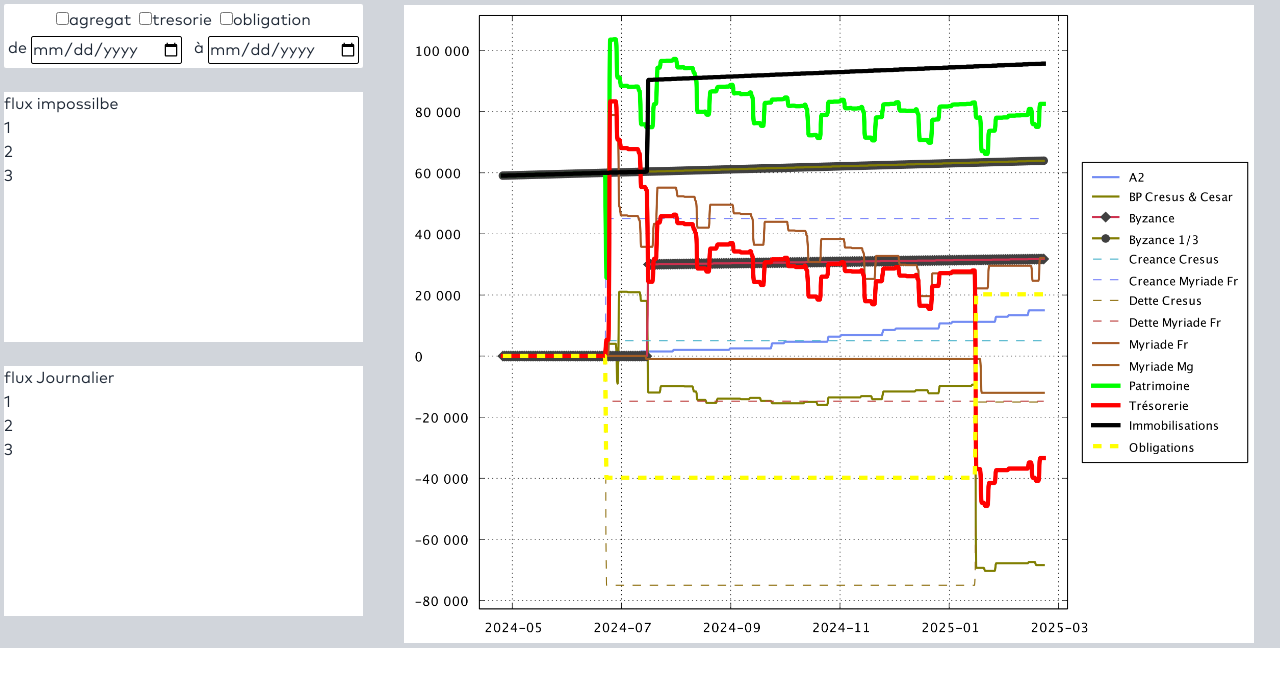
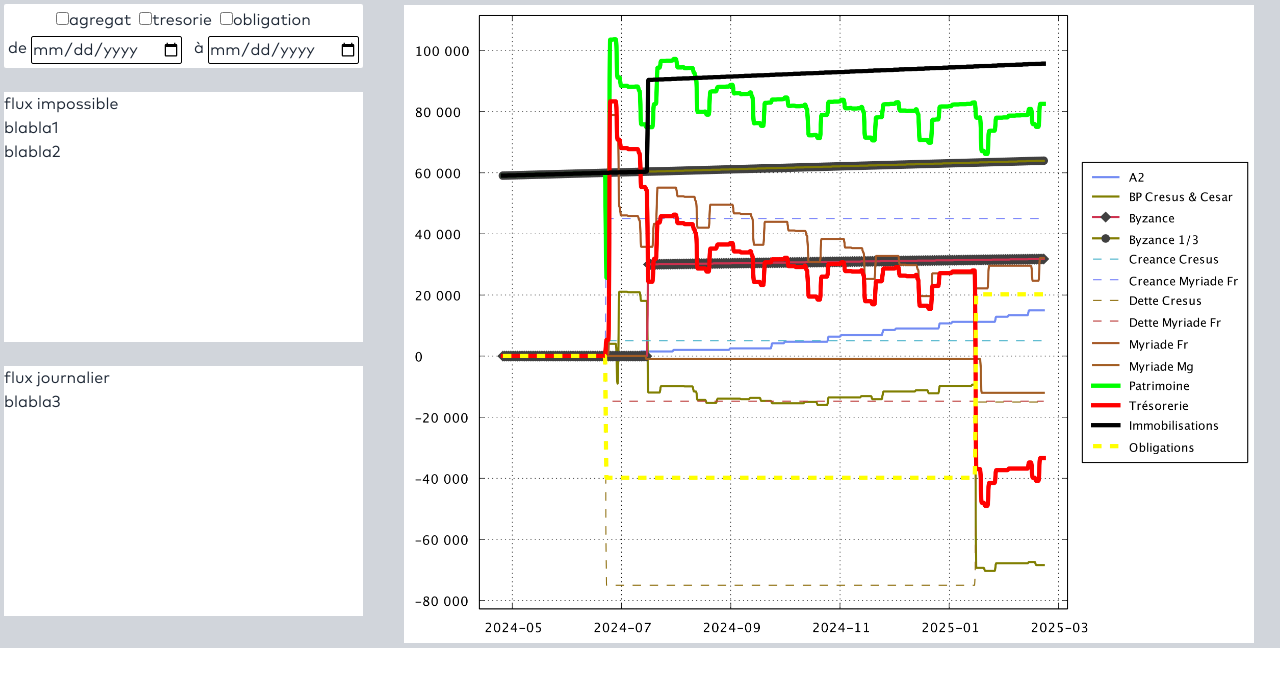
Before and after one commit to Marc985/projet1-front-STD22095, a React (Create React App) app: page / in a window 1280 px wide. Shown: the top 686 px of the page. Built offline with nearby package versions, Linux system fonts and the light colour scheme.

Commit message:
chore:date filter

```diff
--- a/src/App/App.jsx
+++ b/src/App/App.jsx
@@ -3,17 +3,23 @@ import { UserInput } from "../components/UserInput";
 import { ImpossibleFlow} from "../components/ImpossibleFlow";
 import { DailyFlow } from "../components/DailyFlow";
 import Graph from "../assets/graph-pic/graph1.png"
-
+import { useState } from "react";
 
 const App = () => {
+    const [startDate, setStartDate] = useState("2024-05-03"); // Valeur par défaut
+    const [endDate, setEndDate] = useState("2024-07-20"); // Valeur par défaut
 
+    const handleDateChange = (start, end) => {
+        setStartDate(start);
+        setEndDate(end);
+    };
 
     return (
         <div className="flex flex-row gap-10 bg-gray-300 h-full p-1">
             <div className="flex flex-col gap-6">
-                <UserInput/>
-                <ImpossibleFlow/>
-                <DailyFlow/>
+                <UserInput onDateChange={handleDateChange}/>
+                <ImpossibleFlow begin={startDate} end={endDate}/>
+                <DailyFlow begin={startDate} end={endDate}/>
 
             </div>
             <div className="border border-gray-300">
--- a/src/components/DailyFlow.jsx
+++ b/src/components/DailyFlow.jsx
@@ -1,6 +1,7 @@
 import { FlowList } from "../utils/FlowList";
-export const DailyFlow=()=>{
+import data from "../mockData/data.json"
+export const DailyFlow=({begin,end})=>{
     return (
-        <FlowList type={"flux Journalier"}/>
+        <FlowList type={"flux journalier"} data={data.data} beginDate={begin} endDate={end}/>
     )
 }
--- a/src/components/ImpossibleFlow.jsx
+++ b/src/components/ImpossibleFlow.jsx
@@ -1,6 +1,8 @@
 import { FlowList } from "../utils/FlowList";
-export const ImpossibleFlow=()=>{
+import data from "../mockData/data.json"
+export const ImpossibleFlow=({begin,end})=>{
+
     return (
-        <FlowList type={"flux impossilbe"}/>
+        <FlowList type={"flux impossible"} data={data.data} beginDate={begin} endDate={end} />
     )
 }
--- a/src/components/UserInput.jsx
+++ b/src/components/UserInput.jsx
@@ -1,4 +1,19 @@
-export const UserInput=()=>{
+import { useState } from "react";
+export const UserInput=({onDateChange})=>{
+    const [startDate, setStartDate] = useState('');
+    const [endDate, setEndDate] = useState('');
+
+    const handleStartDateChange = (event) => {
+        const date = event.target.value;
+        setStartDate(date);
+        onDateChange(date, endDate); // Notify parent about the date change
+    };
+
+    const handleEndDateChange = (event) => {
+        const date = event.target.value;
+        setEndDate(date);
+        onDateChange(startDate, date);
+    }
     return(
             <div className="bg-white p-1 rounded-sm flex flex-col gap-1 items-center justify-center">
                     <div className="flex flex-row gap-2">
@@ -18,11 +33,14 @@ export const UserInput=()=>{
                     <div className="flex flex-row gap-3">
                         <label className="flex flex-row gap-1">
                             <div>de</div>
-                            <input type="date"  className="border border-black rounded-sm"/>
+                            <input type="date"  className="border border-black rounded-sm"
+                            onChange={handleStartDateChange}/>
                         </label>
                         <label className="flex flex-row gap-1">
                             <div>à</div>
-                            <input type="date"  className="border border-black rounded-sm"/>
+                            <input type="date"  className="border border-black rounded-sm"
+                            onChange={handleEndDateChange}
+                            />
                         </label>
                     </div>
             </div>
--- a/src/mockData/data.json
+++ b/src/mockData/data.json
@@ -0,0 +1,19 @@
+{
+    "data":[
+        {
+            "date":"2024-05-03",
+            "desc":"blabla1",
+            "type":"fluxImpossilbe"
+        },
+        {
+            "date":"2024-06-04",
+            "desc":"blabla2",
+            "type":"fluxImpossilbe"
+        },
+        {
+            "date":"2024-07-03",
+            "desc":"blabla3",
+            "type":"fluxJournalier"
+        }
+    ]
+}
--- a/src/utils/FlowList.jsx
+++ b/src/utils/FlowList.jsx
@@ -1,12 +1,26 @@
-export const FlowList=({type,data})=>{
-    return(
+export const FlowList = ({ type, data,beginDate,endDate }) => {
+console.log("reo le daty",beginDate,endDate);
+    const fluxImpossilble=data.filter(d=>d.type==="fluxImpossilbe"&&
+        new Date(d.date) >= new Date(beginDate) &&
+        new Date(d.date) <= new Date(endDate)
+
+    )
+    const dailyFlux=data.filter(d=>d.type==="fluxJournalier"&&
+
+        new Date(d.date) >= new Date(beginDate) &&
+        new Date(d.date) <= new Date(endDate)
+    )
+    return (
         <div className="bg-white h-[250px]">
-                    <h1>{type}</h1>
-                    <ul>
-                        <li>1</li>
-                        <li>2</li>
-                        <li>3</li>
-                    </ul>
+            <h1>{type}</h1>
+            <ul>
+                {type === "flux impossible" && fluxImpossilble.map((d, index) => (
+                    <li key={index}>{d.desc}</li>
+                ))}
+                {type === "flux journalier" && dailyFlux.map((d, index) => (
+                    <li key={index}>{d.desc}</li>
+                ))}
+            </ul>
         </div>
-    )
-}
+    );
+};
```
